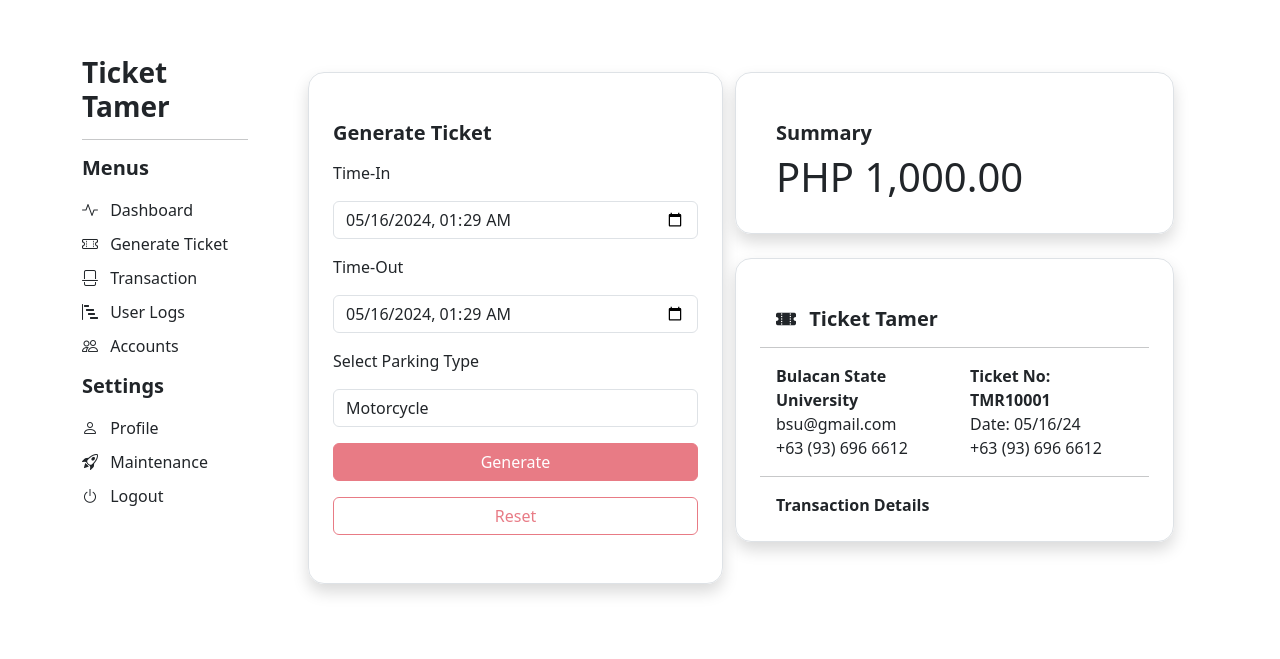
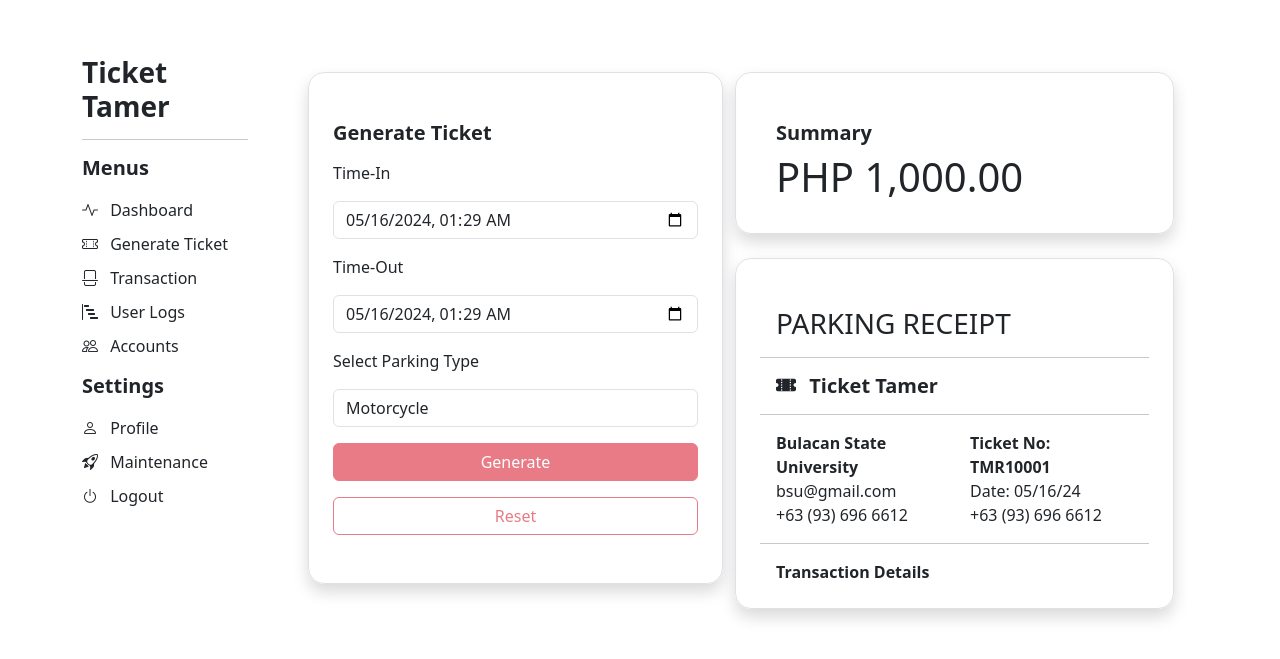
Before and after one commit to f9ki3/ticketTamer, a PHP site: page /admin/generate_ticket in a window 1280 px wide. Shown: the top 659 px of the page. Run offline with PHP 8.4, Linux system fonts and the light colour scheme; a user stored in the database is signed in; some libraries are stand-ins or nearby versions.

Commit message:
haha : )

```diff
--- a/admin/generate_ticket.php
+++ b/admin/generate_ticket.php
@@ -50,6 +50,8 @@
 
                         </div>
                         <div class="shadow border mt-4 rounded rounded-4 p-4 pt-5" style="height: auto">
+                        <h3 class="ms-3">PARKING RECEIPT</h3>
+                        <hr>
                         <h5 class="fw-bolder ms-3"><i class="bi me-2 bi-ticket-perforated-fill"></i> Ticket Tamer</h5>
                         <hr>
                         <div class="d-flex justify-content-between">
```
